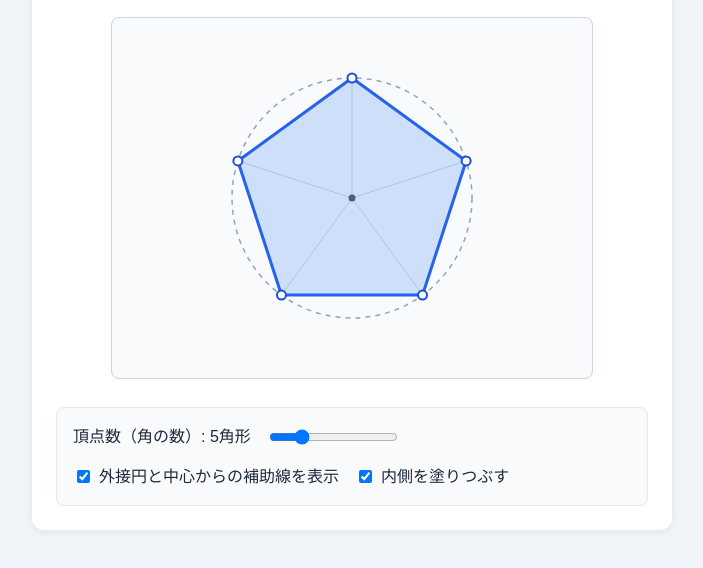
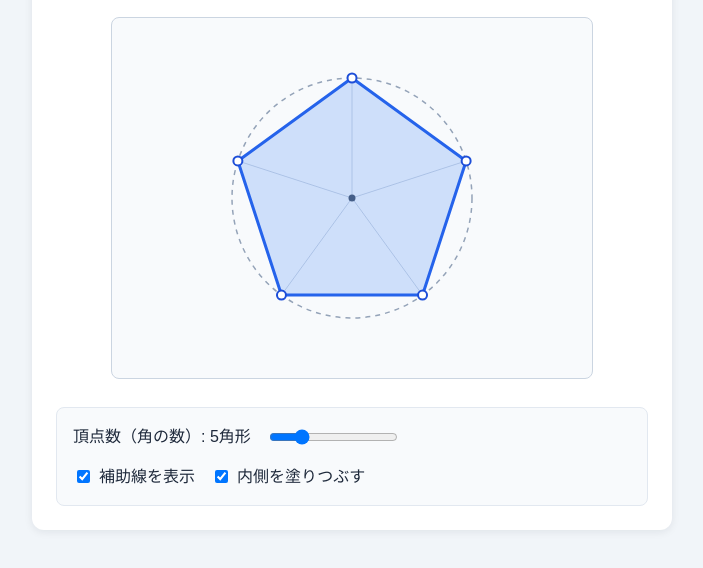
Before and after one commit to ytoyamaoa/html-study1127, a plain HTML site: page index.html in a window 1280 px wide. Shown: the part 118-686 px from the top of the page, without its empty margins (288-991 px from the left). Drawn offline with Linux system fonts and the light colour scheme.

Commit message:
Update index.html

```diff
--- a/index.html
+++ b/index.html
@@ -96,7 +96,7 @@
       <div class="control-row">
         <label class="checkbox-label">
           <input type="checkbox" id="showGuideToggle" checked>
-          外接円と中心からの補助線を表示
+          補助線を表示
         </label>
         <label class="checkbox-label">
           <input type="checkbox" id="fillPolygonToggle" checked>
```
